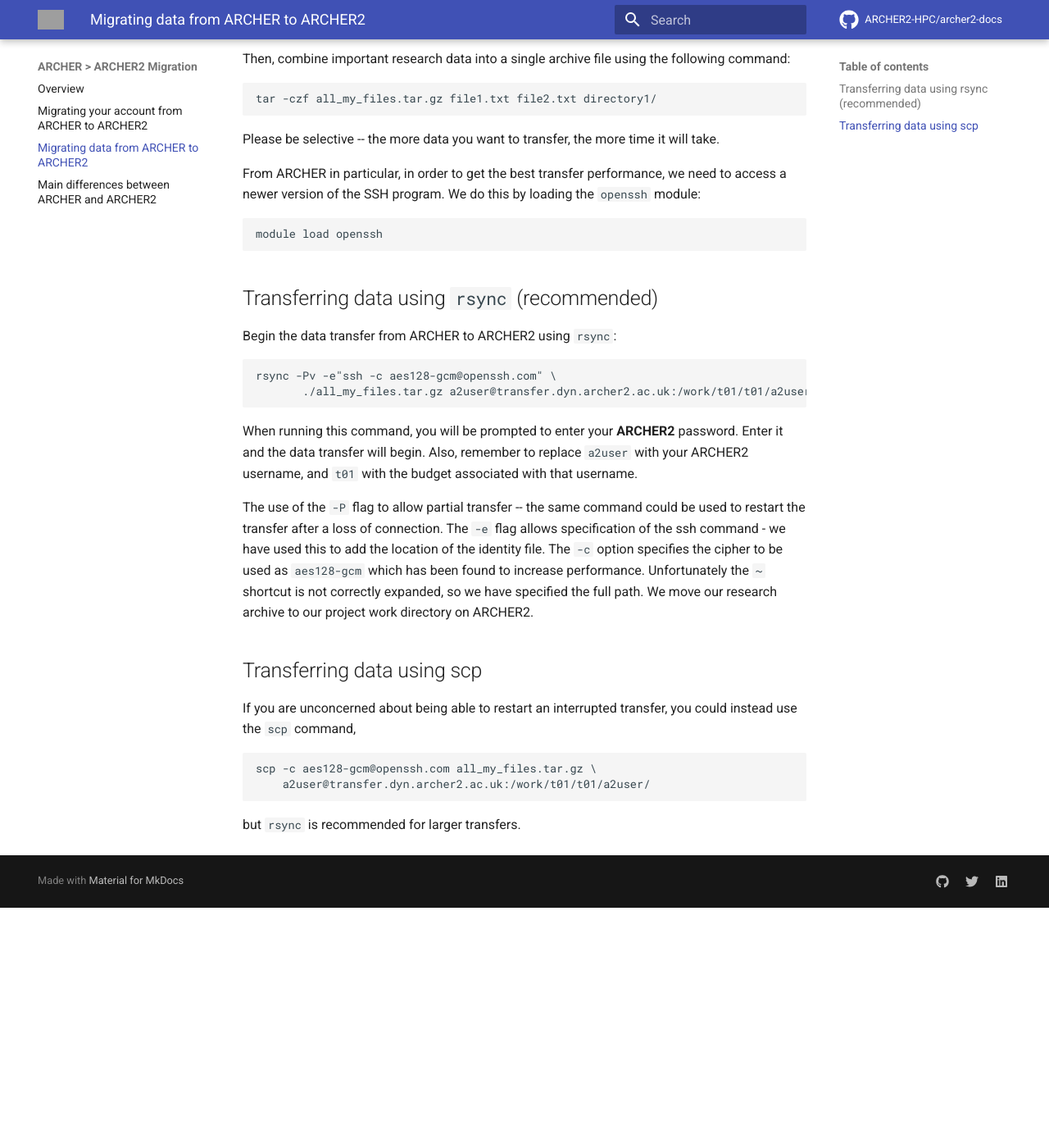
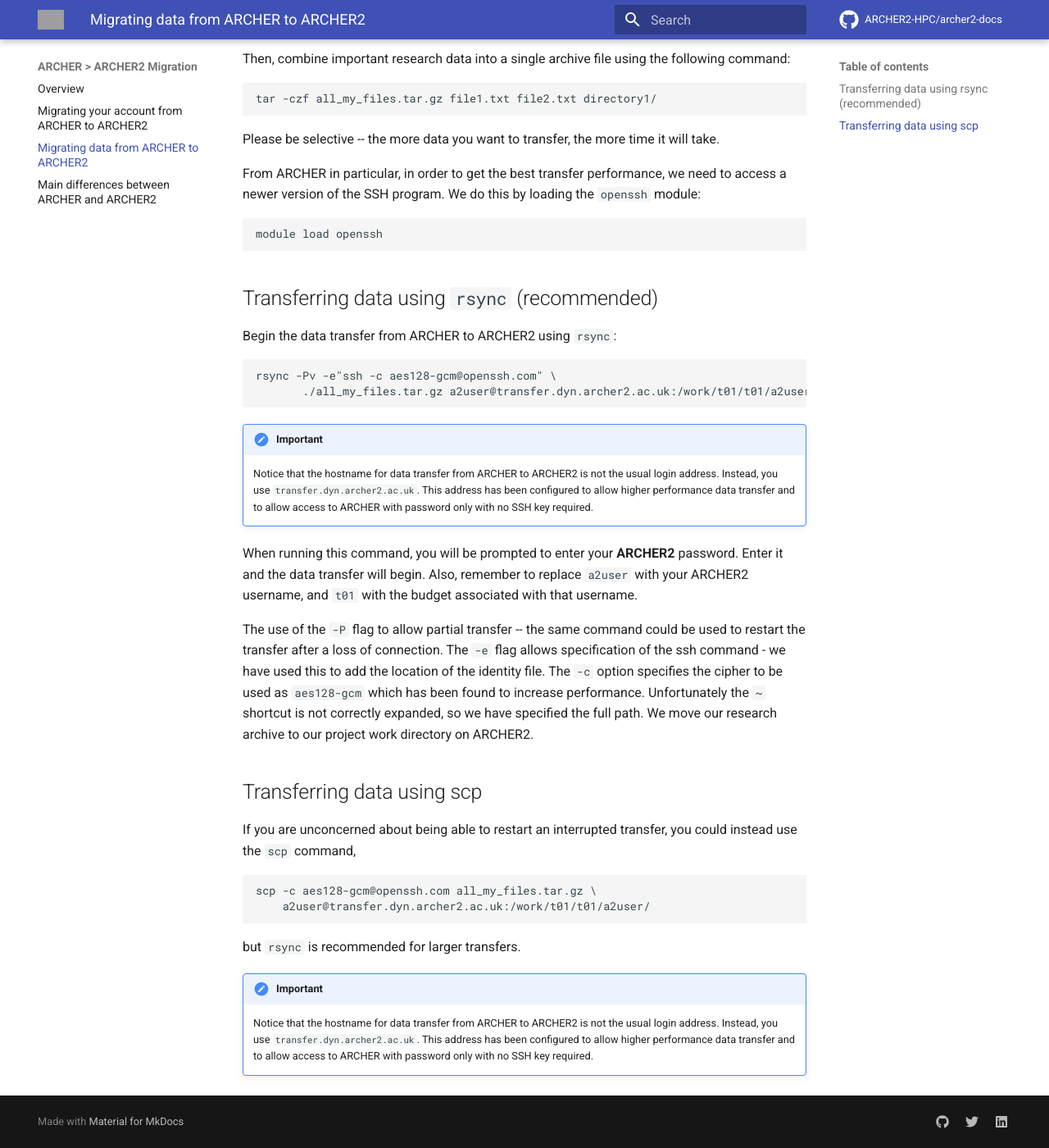
Before and after one commit to ARCHER2-HPC/archer2-docs, an MkDocs documentation site: the page built from docs/archer-migration/data-migration.md, in a window 1280 px wide and 1400 px high, scrolled down 622 px. Shown: the whole window at 82% size. Built offline with MkDocs 1.6.1 and Material for MkDocs 9.7.7, drawn with Linux system fonts in a browser that asks for light colours; comment, search, counter and statistics services are not loaded; before the commit the page ends 1729 px from its top, so only the background shows below that; grey boxes are pictures that could not be loaded.

Commit message:
Adds highlight on different login address

```diff
--- a/docs/archer-migration/data-migration.md
+++ b/docs/archer-migration/data-migration.md
@@ -38,6 +38,13 @@
     rsync -Pv -e"ssh -c aes128-gcm@openssh.com" \
            ./all_my_files.tar.gz a2user@transfer.dyn.archer2.ac.uk:/work/t01/t01/a2user
 
+!!! important
+    Notice that the hostname for data transfer from ARCHER to ARCHER2
+    is not the usual login address. Instead, you use
+    `transfer.dyn.archer2.ac.uk`. This address has been configured to
+    allow higher performance data transfer and to allow access to
+    ARCHER with password only with no SSH key required.
+
 When running this command, you will be prompted to enter your **ARCHER2**
 password. Enter it and the data transfer will begin. Also, remember to
 replace `a2user` with your ARCHER2 username, and `t01` with the budget
@@ -61,3 +68,10 @@
         a2user@transfer.dyn.archer2.ac.uk:/work/t01/t01/a2user/
 
 but `rsync` is recommended for larger transfers.
+
+!!! important
+    Notice that the hostname for data transfer from ARCHER to ARCHER2
+    is not the usual login address. Instead, you use
+    `transfer.dyn.archer2.ac.uk`. This address has been configured to
+    allow higher performance data transfer and to allow access to
+    ARCHER with password only with no SSH key required.
```
